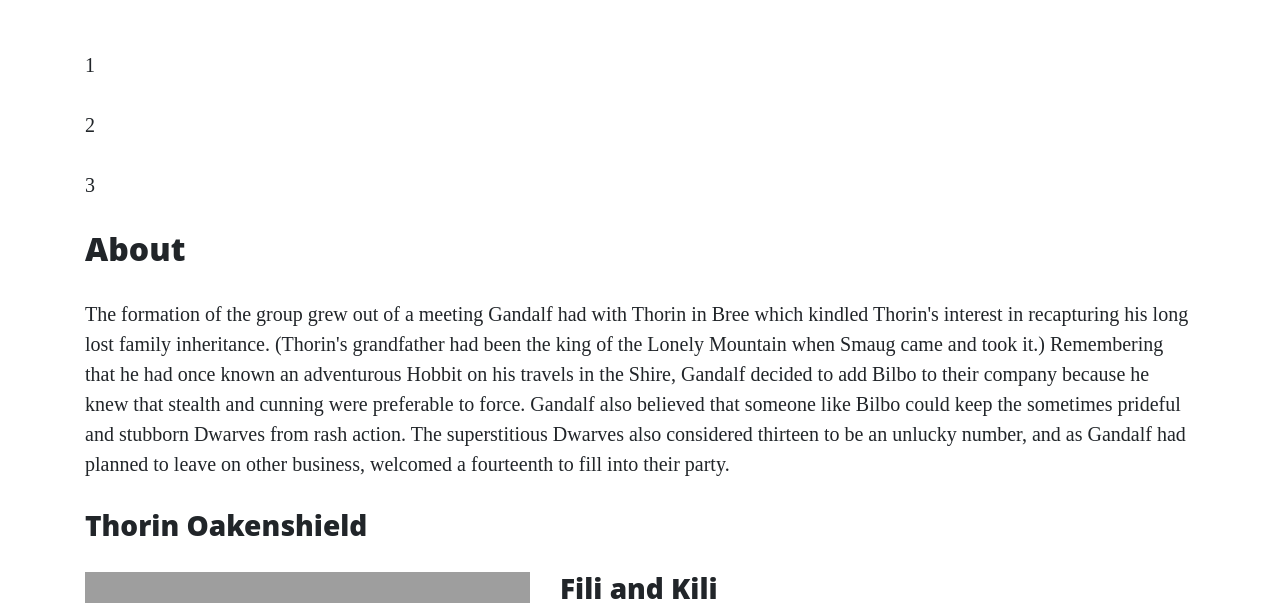
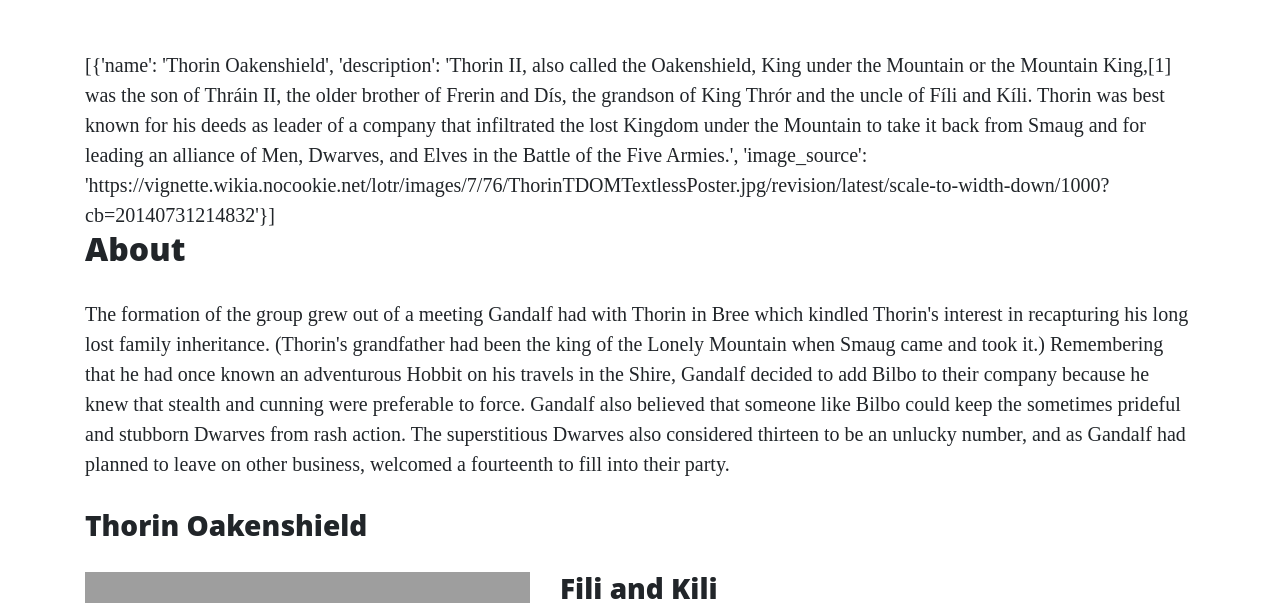
Before and after one commit to ElliotRedhead/LearningFlask, a Flask app: page /about in a window 1280 px wide. Shown: the part 628-1231 px from the top of the page. Run offline with Flask 2, Linux system fonts and the light colour scheme; some libraries are stand-ins or nearby versions; grey boxes are pictures that could not be loaded.

Commit message:
Displayed the json file data on the about page.

```diff
--- a/app.py
+++ b/app.py
@@ -1,4 +1,5 @@
 import os
+import json
 from flask import Flask, render_template
 
 """
@@ -12,7 +13,10 @@ def index():
 
 @app.route("/about")
 def about():
-    return render_template("about.html", page_title = "About", list_of_numbers = [1,2,3])
+    data = []
+    with open("data/company.json","r") as json_data:
+        data = json.load(json_data)
+    return render_template("about.html", page_title = "About", company=data)
 
 @app.route("/contact")
 def contact():
--- a/templates/about.html
+++ b/templates/about.html
@@ -1,6 +1,8 @@
 {% extends "base.html" %}
 {% block content %}
 
+
+{{ company }}
 
     {% for number in list_of_numbers %}
         <p>{{number}}</p>
```
